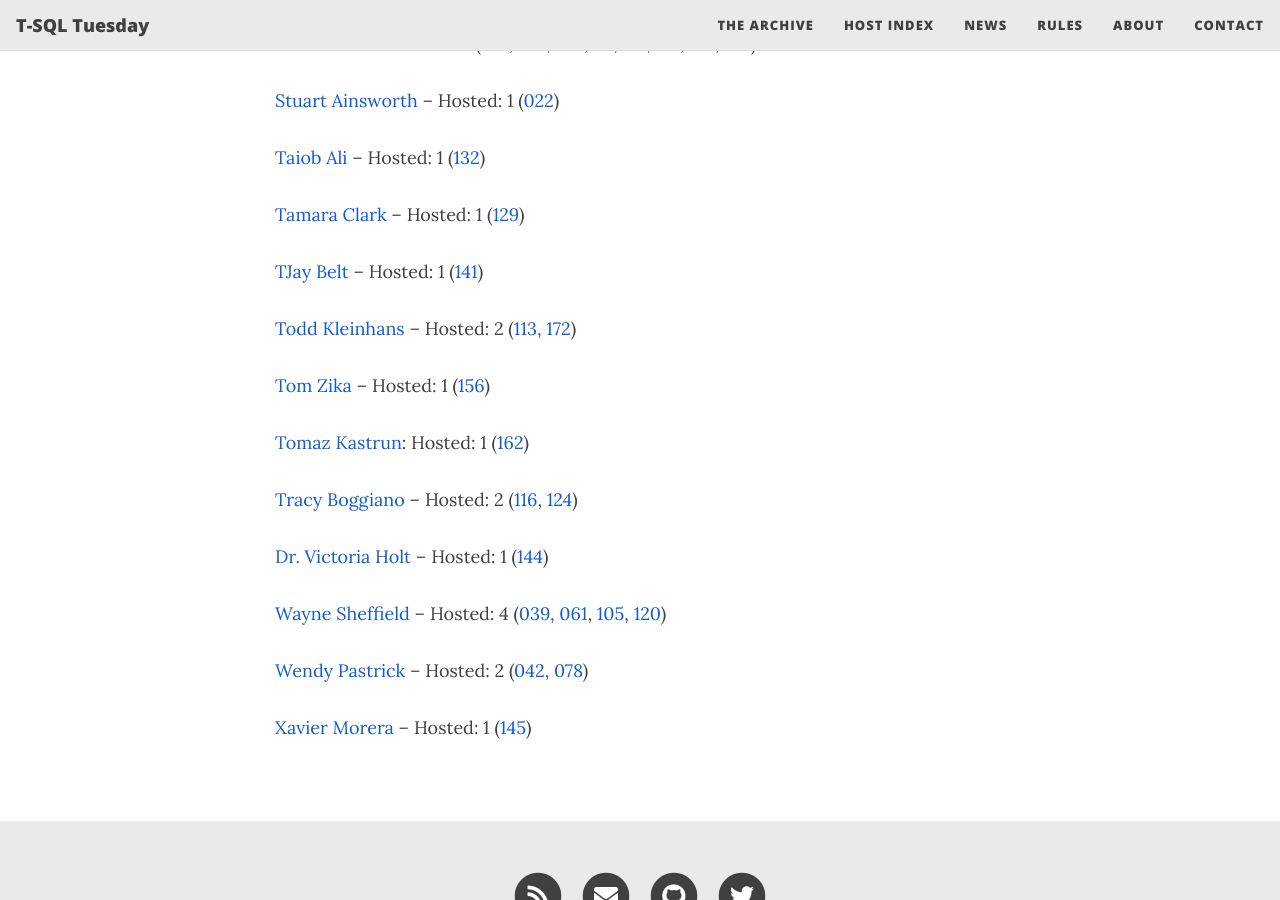
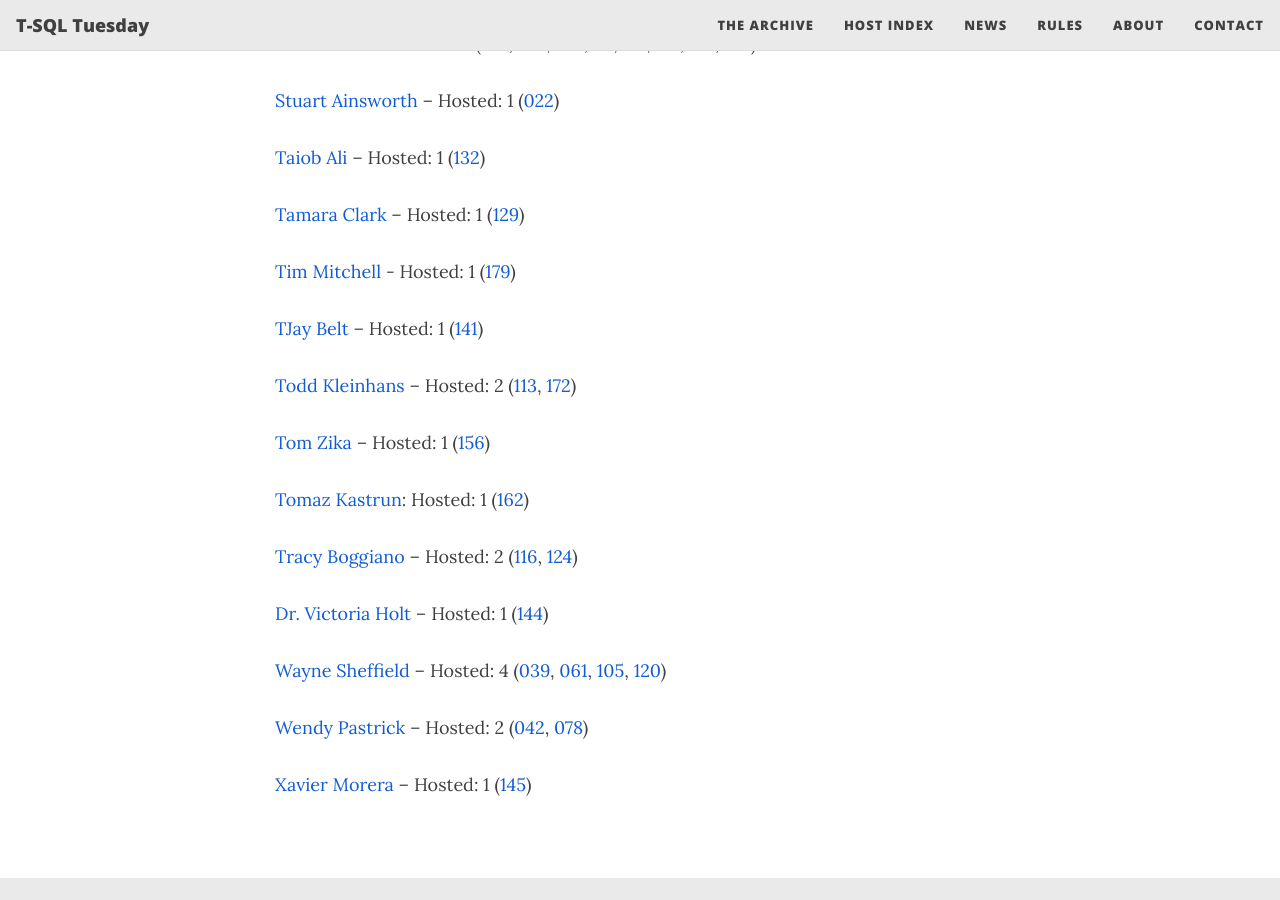
Before and after one commit to tdmitch/tsqltuesday, a Jekyll site: the page built from host-index.md, in a window 1280 px wide and 900 px high, scrolled down 6027 px. Built offline with Jekyll 4.4.1, drawn with Linux system fonts in a browser that asks for light colours; nearby versions of some CDN libraries.

Commit message:
Update host-index.md for 179

```diff
--- a/host-index.md
+++ b/host-index.md
@@ -212,6 +212,8 @@
 
 [Tamara Clark](https://clarkcreations.net/blog/) – Hosted: 1 ([129](../129))
 
+[Tim Mitchell](https://www.timmitchell.net) - Hosted: 1 ([179](../179))
+
 [TJay Belt](https://tjaybelt.blogspot.com/) – Hosted: 1 ([141](../141))
 
 [Todd Kleinhans](https://toddkleinhans.wordpress.com/) – Hosted: 2 ([113](../113), [172](../172))
```
